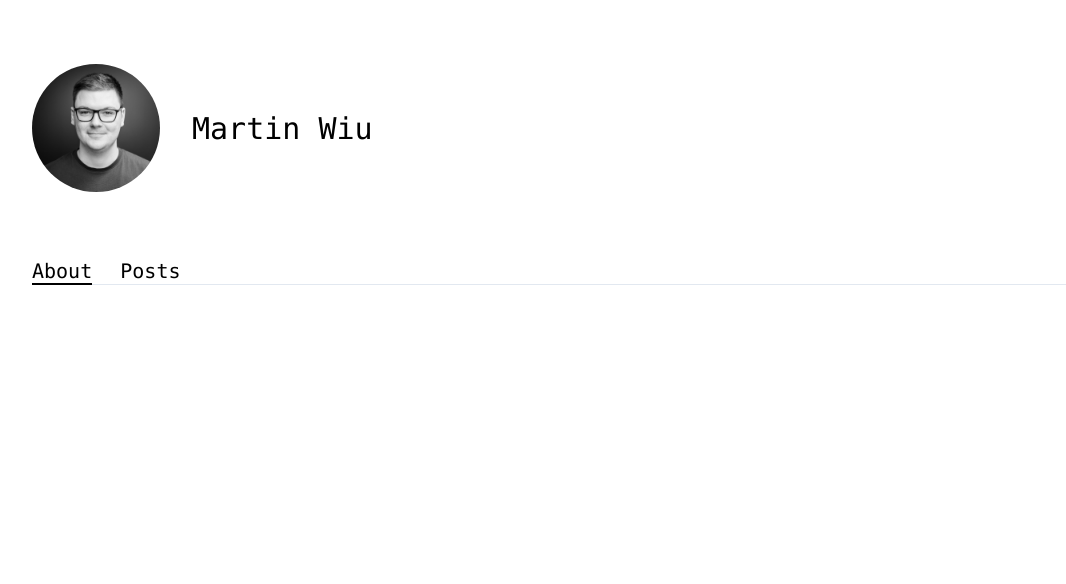
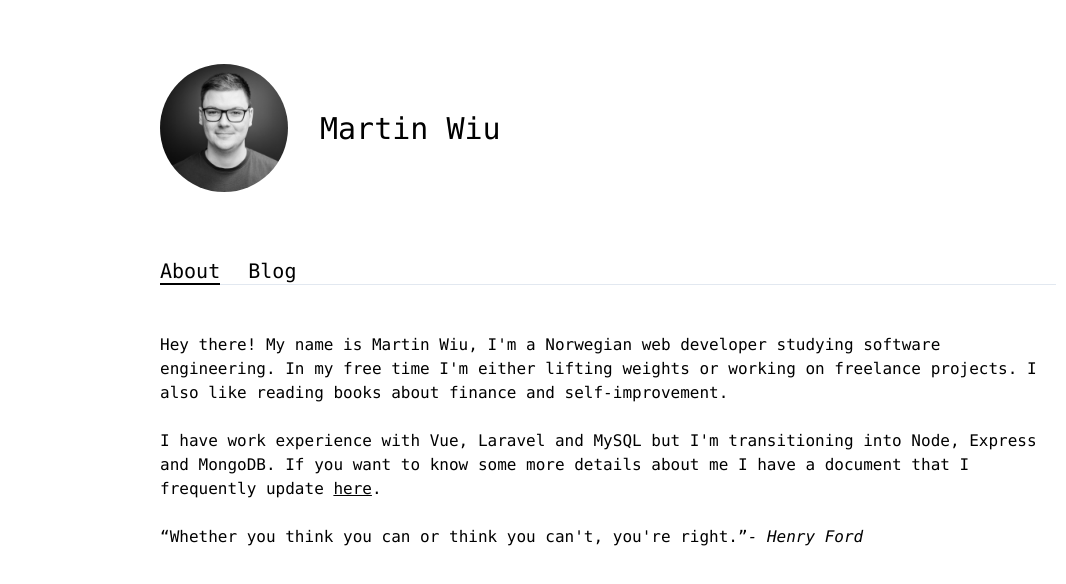
Before and after one commit to wiu753/martinwiu.com, a Nuxt app: page / in a window 1280 px wide. Shown: the top 584 px of the page, without its empty margins (32-1098 px from the left). Built offline with nearby package versions, Linux system fonts and the light colour scheme; what @tailwindcss/ui would draw is missing.

Commit message:
Add content to the index page

```diff
--- a/components/Navbar.vue
+++ b/components/Navbar.vue
@@ -1,6 +1,6 @@
 <template>
-  <nav class="px-4 bg-white shadow sm:px-0 sm:shadow-none sm:mx-16">
-    <div class="max-w-6xl sm:border-b sm:mt-8 lg:mt-24 lg:mx-auto">
+  <nav class="px-4 shadow sm:px-0 sm:shadow-none sm:mx-16">
+    <div class="max-w-4xl sm:border-b sm:mt-8 lg:mt-24 lg:mx-auto">
       <div class="flex items-center justify-between h-16 sm:justify-start">
         <!-- Profile image. -->
         <img
@@ -63,10 +63,10 @@
           About</nuxt-link
         >
         <nuxt-link
-          to="/posts"
+          to="/blog"
           class="ml-4 transition border-b-2 border-transparent desktop hover:text-gray-500 focus:outline-none focus:text-gray-500 focus:border-gray-300"
         >
-          Posts
+          Blog
         </nuxt-link>
       </div>
     </div>
@@ -82,10 +82,10 @@
           About
         </nuxt-link>
         <nuxt-link
-          to="/posts"
+          to="/blog"
           class="block py-2 pl-3 pr-4 text-base text-gray-600 ease-in-out border-l-4 border-transparent mobile hover:text-gray-800 hover:bg-gray-50 hover:border-gray-300 focus:outline-none focus:text-gray-800 focus:bg-gray-50 focus:border-gray-300"
         >
-          Posts
+          Blog
         </nuxt-link>
       </div>
     </div>
--- a/pages/index.vue
+++ b/pages/index.vue
@@ -1,3 +1,24 @@
 <template>
-  <div></div>
+  <main class="max-w-4xl px-4 mt-12 sm:px-0 sm:mx-16 lg:mx-auto">
+    <p>
+      Hey there! My name is Martin Wiu, I'm a Norwegian web developer studying
+      software engineering. In my free time I'm either lifting weights or
+      working on freelance projects. I also like reading books about finance and
+      self-improvement.
+    </p>
+    <p class="mt-6">
+      I have work experience with Vue, Laravel and MySQL but I'm transitioning
+      into Node, Express and MongoDB. If you want to know some more details
+      about me I have a document that I frequently update
+      <a
+        class="underline"
+        href="https://www.notion.so/Info-Tech-Overview-533cdb1e8fe74ea3bece9fd564bfbee6"
+        >here</a
+      >.
+    </p>
+    <div class="mt-6">
+      <q>Whether you think you can or think you can't, you're right.</q>
+      <cite>- Henry Ford</cite>
+    </div>
+  </main>
 </template>
```
